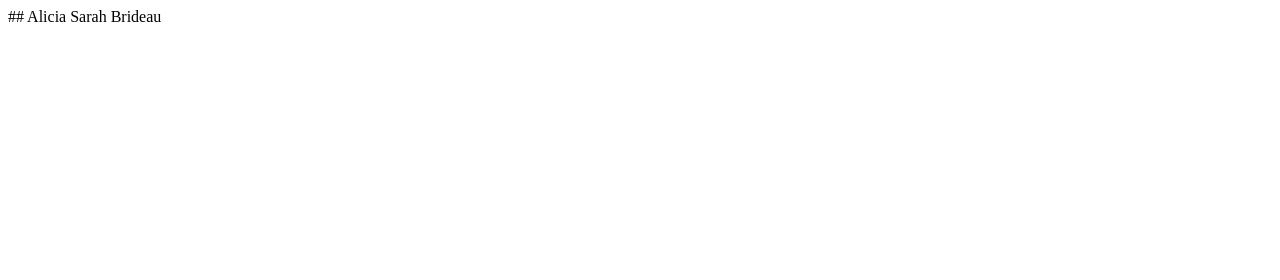
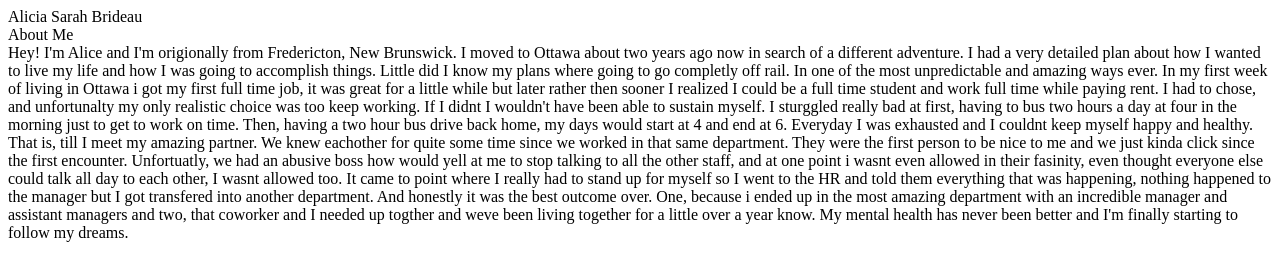
Before and after one commit to Brid0092/Brid0092.github.io, a plain HTML site: page html-assignment/index.html in a window 1280 px wide. Drawn offline with Linux system fonts and the light colour scheme.

Commit message:
Adds About Me Paragraphs

```diff
--- a/html-assignment/index.html
+++ b/html-assignment/index.html
@@ -7,7 +7,26 @@
     <title>Document</title>
 </head>
 <body>
-    ## Alicia Sarah Brideau
+    <header>Alicia Sarah Brideau</header>
+
+    <article>
+        <Header>About Me</Header>
+<paragraph>Hey! I'm Alice and I'm origionally from Fredericton, New Brunswick. I moved to Ottawa about two years ago now in search of a different adventure.
+    I had a very detailed plan about how I wanted to live my life and how I was going to accomplish things. Little did I know my plans where going to go completly
+    off rail. In one of the most unpredictable and amazing ways ever. In my first week of living in Ottawa i got my first full time job, it was great for a little
+    while but later rather then sooner I realized I could be a full time student and work full time while paying rent. I had to chose, and unfortunalty my only realistic
+    choice was too keep working. If I didnt I wouldn't have been able to sustain myself. I sturggled really bad at first, having to bus two hours a day at four in the
+    morning just to get to work on time. Then, having a two hour bus drive back home, my days would start at 4 and end at 6. Everyday I was exhausted and I couldnt keep
+    myself happy and healthy.
+</paragraph>
+<paragraph>That is, till I meet my amazing partner. We knew eachother for quite some time since we worked in that same department. They were the first person to be nice
+    to me and we just kinda click since the first encounter. Unfortuatly, we had an abusive boss how would yell at me to stop talking to all the other staff, and at one point i wasnt even allowed in their
+    fasinity, even thought everyone else could talk all day to each other, I wasnt allowed too. It came to point where I really had to stand up for myself so I went to
+    the HR and told them everything that was happening, nothing happened to the manager but I got transfered into another department. And honestly it was the best outcome over. One, because i ended up
+    in the most amazing department with an incredible manager and assistant managers and two, that coworker and I needed up togther and weve been living together for a little
+    over a year know. My mental health has never been better and I'm finally starting to follow my dreams.
+</paragraph>
+    </article>
 
 </body>
 </html>
```
